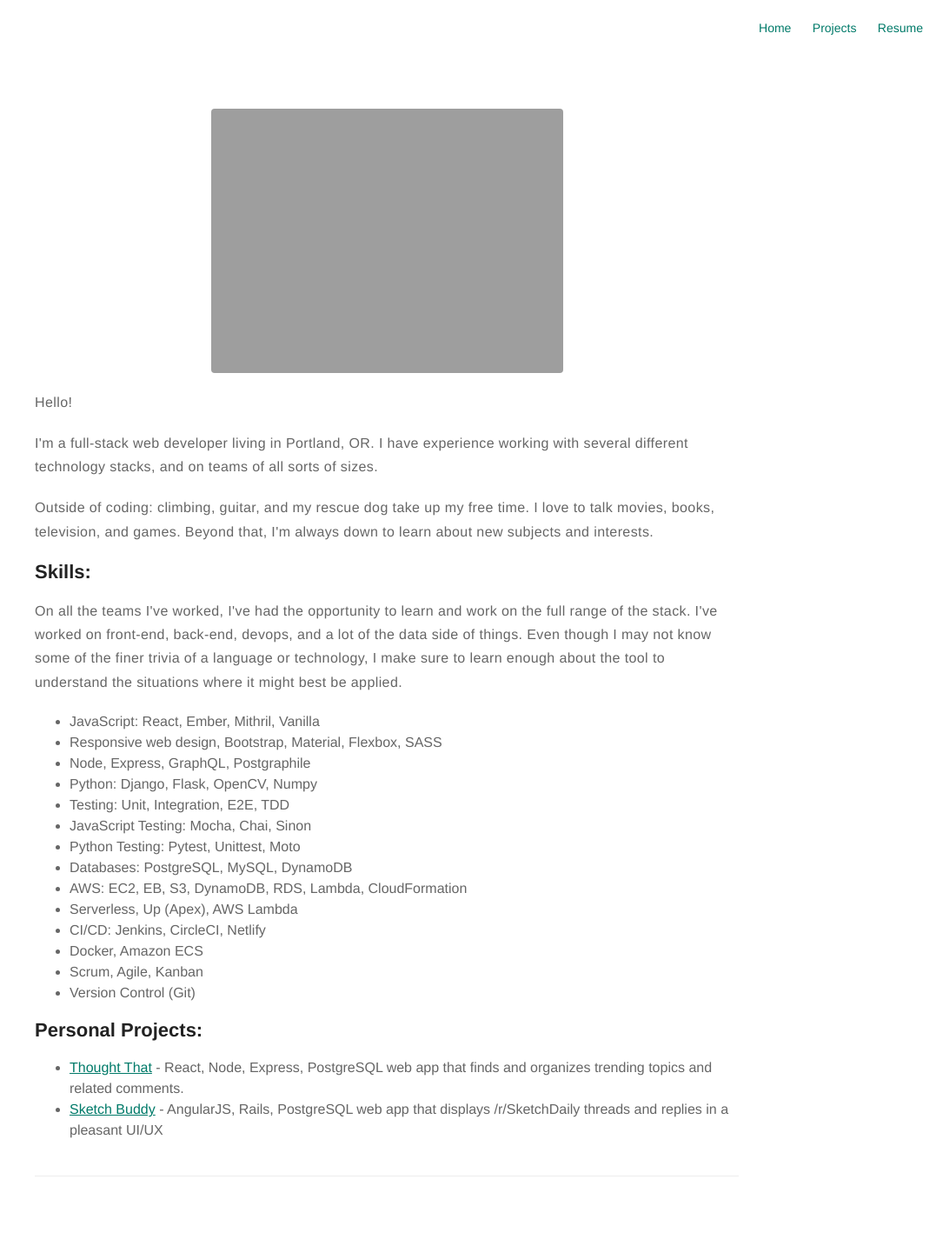
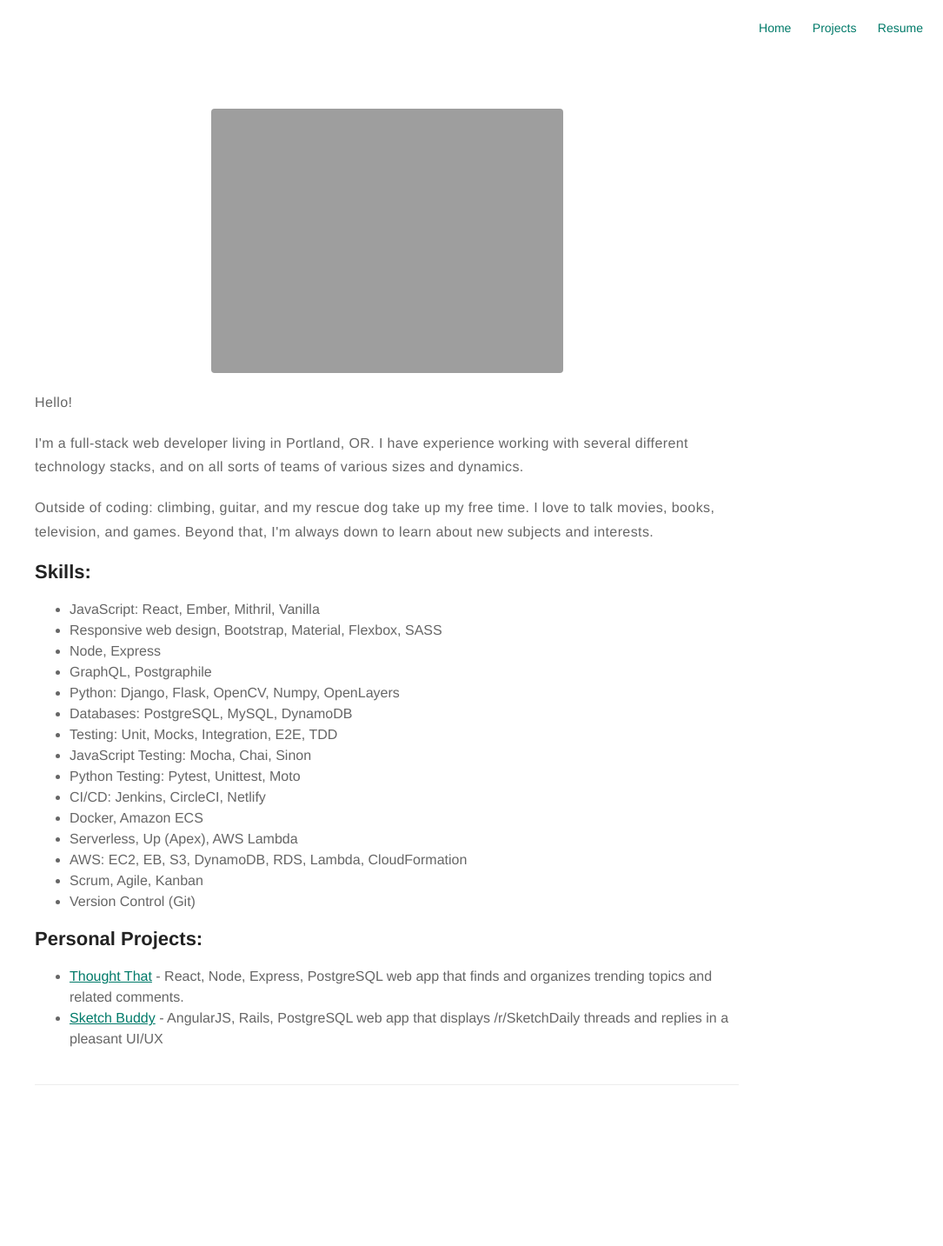
Before and after one commit to ryanwestby/ryanwestby.github.io, a Jekyll site: the page built from about.md, in a window 1280 px wide. Shown: the whole page at 87% size, without its empty margins (195-1280 px from the left). Built offline with Jekyll 4.4.1, drawn with Linux system fonts in a browser that asks for light colours; after the commit the page ends 1328 px from its top, so only the background shows below that.

Commit message:
Update about me

```diff
--- a/about.md
+++ b/about.md
@@ -7,7 +7,7 @@ layout: page
 <p>Hello!</p>
 
 <p>I'm a full-stack web developer living in Portland, OR. I have experience working with several different technology
-stacks, and on teams of all sorts of sizes.</p>
+stacks, and on all sorts of teams of various sizes and dynamics.</p>
 
 <p>Outside of coding: climbing, guitar, and my rescue dog take up my free time.
 I love to talk movies, books, television, and games.
@@ -16,23 +16,20 @@ Beyond that, I'm always down to learn about new subjects and interests.
 
 <h2>Skills:</h2>
 
-<p>
-On all the teams I've worked, I've had the opportunity to learn and work on the full range of the stack. I've worked on front-end, back-end, devops, and a lot of the data side of things. Even though I may not know some of the finer trivia of a language or technology, I make sure to learn enough about the tool to understand the situations where it might best be applied.
-</p>
-
 <ul class="skill-list">
 	<li>JavaScript: React, Ember, Mithril, Vanilla</li>
   <li>Responsive web design, Bootstrap, Material, Flexbox, SASS</li>
-	<li>Node, Express, GraphQL, Postgraphile</li>
-	<li>Python: Django, Flask, OpenCV, Numpy</li>
-  <li>Testing: Unit, Integration, E2E, TDD</li>
+	<li>Node, Express</li>
+  <li>GraphQL, Postgraphile</li>
+	<li>Python: Django, Flask, OpenCV, Numpy, OpenLayers</li>
+	<li>Databases: PostgreSQL, MySQL, DynamoDB</li>
+  <li>Testing: Unit, Mocks, Integration, E2E, TDD</li>
   <li>JavaScript Testing: Mocha, Chai, Sinon</li>
   <li>Python Testing: Pytest, Unittest, Moto</li>
-	<li>Databases: PostgreSQL, MySQL, DynamoDB</li>
-	<li>AWS: EC2, EB, S3, DynamoDB, RDS, Lambda, CloudFormation</li>
-	<li>Serverless, Up (Apex), AWS Lambda</li>
   <li>CI/CD: Jenkins, CircleCI, Netlify</li>
   <li>Docker, Amazon ECS</li>
+  <li>Serverless, Up (Apex), AWS Lambda</li>
+  <li>AWS: EC2, EB, S3, DynamoDB, RDS, Lambda, CloudFormation</li>
   <li>Scrum, Agile, Kanban</li>
 	<li>Version Control (Git)</li>
 </ul>
```
